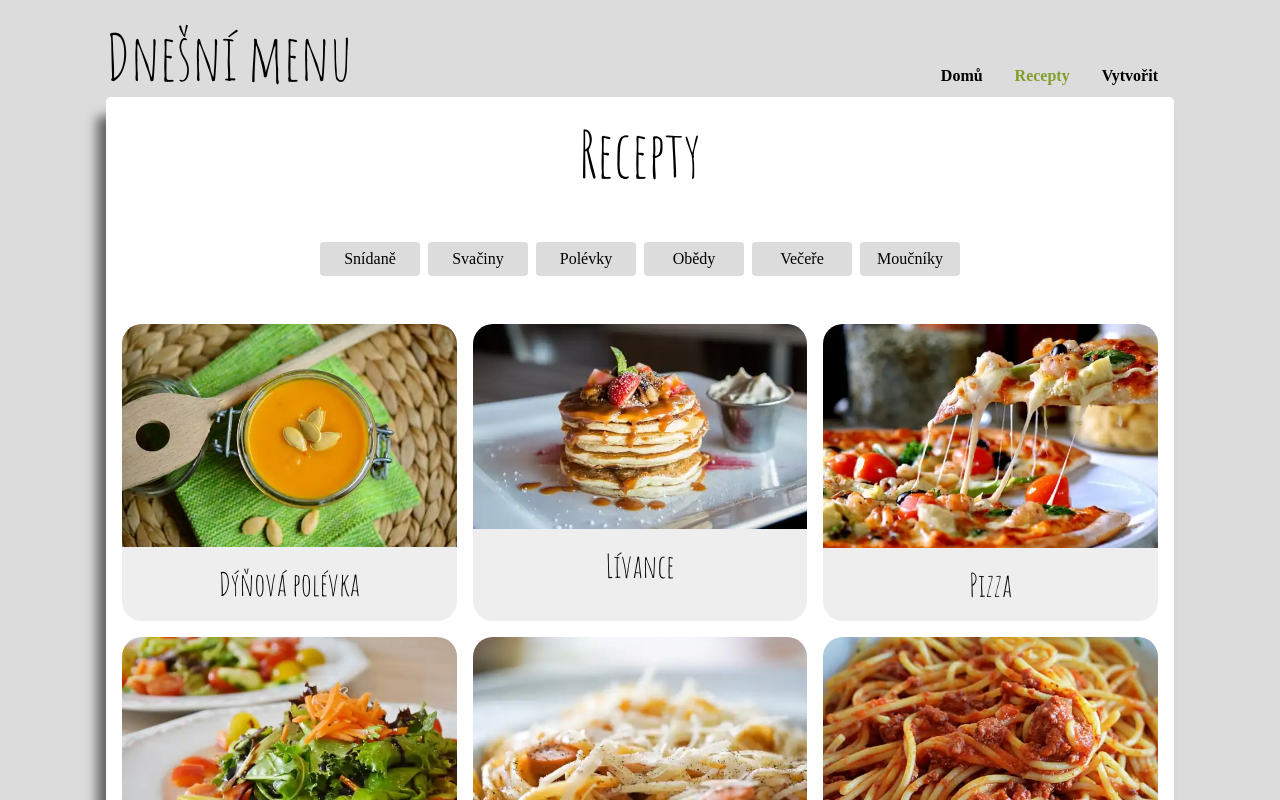
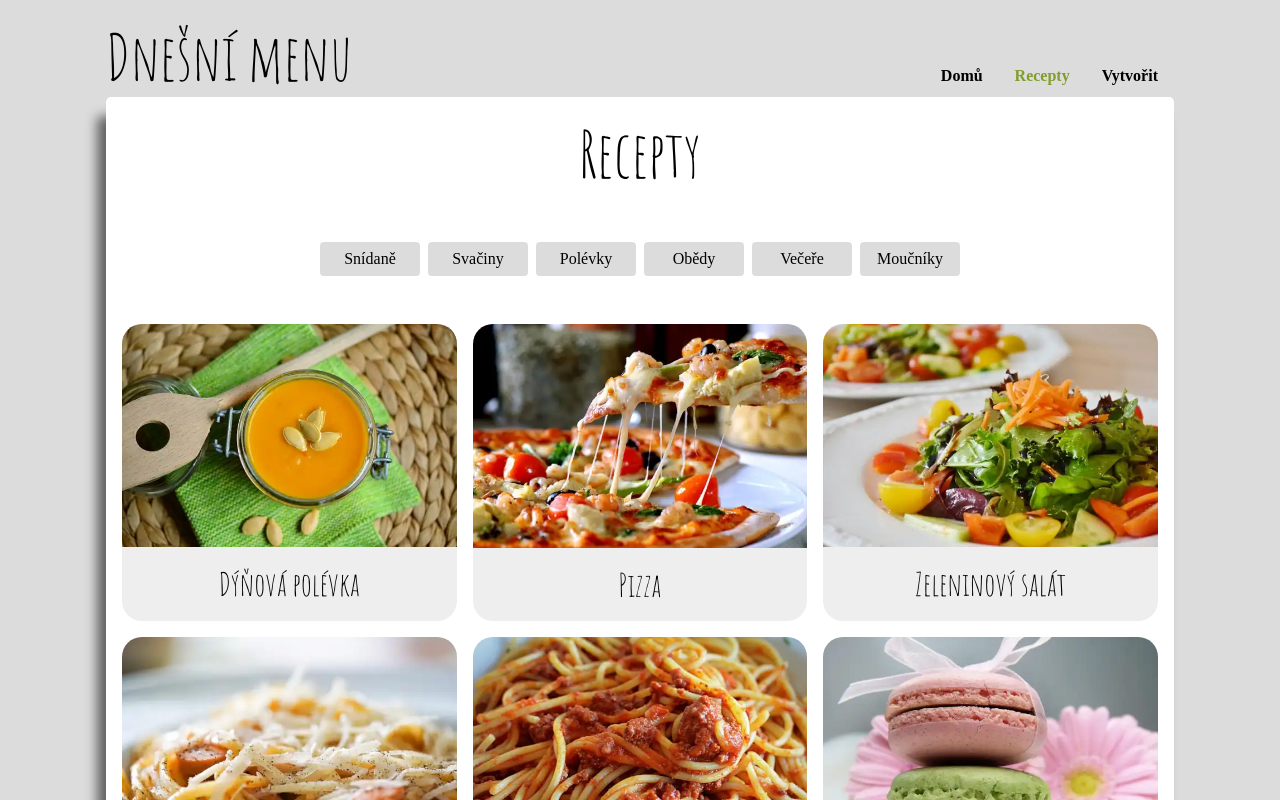
Before and after one commit to icirova/menu-planner, a React (Vite) app: page /recipes in a window 1280 px wide. Shown: the top 800 px of the page. Built offline with nearby package versions, Linux system fonts and the light colour scheme; a web font is replaced by a local one.

Commit message:
filtrování receptů podle tagů

```diff
--- a/data/recipes.jsx
+++ b/data/recipes.jsx
@@ -1,7 +1,7 @@
 export const recipes = [
     {
         "id": 1,
-        "tag":["soup"],
+        "tags":["polévky"],
         "photo_url": "dynova-polevka.webp",
         "ingredients": [
             "dýně",
@@ -10,24 +10,9 @@ export const recipes = [
         "title": "Dýňová polévka",
         "workflow": "Uvař dýni."
     },
-
-    {
-        "id": 2,
-        "tag":["breakfast","snack","dessert"],
-        "photo_url": "livance.webp",
-        "ingredients": [
-            "hladká mouka",
-            "mléko",
-            "vejce",
-            "olej"
-        ],
-        "title": "Lívance",
-        "workflow": "Připrav těsto a na oleji smaž lívance."
-    },
-
     {
         "id": 3,
-        "tag":["lunch","dinner"],
+        "tags":["obědy","večeře"],
         "photo_url": "pizza.webp",
         "ingredients": [
             "hladká mouka",
@@ -38,10 +23,9 @@ export const recipes = [
         "title": "Pizza",
         "workflow": "Objednej pizzu s dovozem."
     },
-
     {
         "id": 4,
-        "tag":["lunch","dinner", "snack"],
+        "tags":["obědy","večeře","svačiny"],
         "photo_url": "salat.webp",
         "ingredients": [
             "hladká mouka",
@@ -52,10 +36,9 @@ export const recipes = [
         "title": "Zeleninový salát",
         "workflow": "Natrhej salát."
     },
-
     {
         "id": 5,
-        "tag":["lunch","dinner"],
+        "tags":["obědy","večeře"],
         "photo_url": "carbonara.webp",
         "ingredients": [
             "špagety",
@@ -68,7 +51,7 @@ export const recipes = [
     },
     {
         "id": 6,
-        "tag":["lunch","dinner"],
+        "tags":["obědy","večeře"],
         "photo_url": "bolonske.webp",
         "ingredients": [
             "špagety",
@@ -83,7 +66,7 @@ export const recipes = [
     },
     {
         "id": 7,
-        "tag":["dessert"],
+        "tags":["moučníky"],
         "photo_url": "makronky.webp",
         "ingredients": [
             "hladká mouka",
@@ -94,10 +77,9 @@ export const recipes = [
         "title": "Makronky",
         "workflow": "Připrav těsto a peč makronky."
     },
-
     {
         "id": 8,
-        "tag":["lunch","dinner"],
+        "tags":["obědy","večeře"],
         "photo_url": "smazeny-rizek.webp",
         "ingredients": [
             "hladká mouka",
@@ -111,8 +93,21 @@ export const recipes = [
         "workflow": "Naklepej a obal."
     },
     {
+        "id": 2,
+        "tags":["snídaně","svačiny","moučníky"],
+        "photo_url": "livance.webp",
+        "ingredients": [
+            "hladká mouka",
+            "mléko",
+            "vejce",
+            "olej"
+        ],
+        "title": "Lívance",
+        "workflow": "Připrav těsto a na oleji smaž lívance."
+    },
+    {
         "id": 9,
-        "tag":["lunch","dinner"],
+        "tags":["obědy","večeře"],
         "photo_url": "rizek-hranolky.webp",
         "ingredients": [
             "hladká mouka",
--- a/src/components/Button/index.jsx
+++ b/src/components/Button/index.jsx
@@ -1,7 +1,10 @@
 import "./style.css"
 
-export const Button = ({name}) => {
+export const Button = ({name, handleTagSelection, active}) => {
   return <>
-    <button className="button">{name}</button>
+    <button
+      className={`button ${active ? 'button--active' : ''}`}
+      onClick={() => handleTagSelection(name.toLowerCase())}>{name}
+    </button>
   </>
 }
--- a/src/components/Button/style.css
+++ b/src/components/Button/style.css
@@ -23,3 +23,8 @@
 .button--new-recipe:hover {
     background-color: #54661d
 }
+
+.button--active {
+    background-color: rgb(143, 142, 142);
+    color: white;
+  }
--- a/src/components/Buttons/index.jsx
+++ b/src/components/Buttons/index.jsx
@@ -2,14 +2,36 @@ import { Button } from "../Button"
 import "./style.css"
 
 
-export const Buttons = () => {
+export const Buttons = ({handleTagSelection, selectedTags}) => {
+
+  console.log(selectedTags)
+
   return <div className="buttons">
-    <Button name={"Snídaně"}/>
-    <Button name={"Svačiny"} />
-    <Button name={"Polévky"} />
-    <Button name={"Obědy"} />
-    <Button name={"Večeře"} />
-    <Button name={"Moučníky"} />
+    <Button name={"Snídaně"}
+      handleTagSelection={() => handleTagSelection("snídaně")}
+      active={selectedTags && selectedTags.includes("snídaně")}
+    />
+
+    <Button name={"Svačiny"}
+      handleTagSelection={() => handleTagSelection("svačiny")}
+      active={selectedTags && selectedTags.includes("svačiny")}
+    />
+    <Button name={"Polévky"}
+      handleTagSelection={handleTagSelection}
+      active={selectedTags && selectedTags.includes("polévky")}
+    />
+    <Button name={"Obědy"}
+      handleTagSelection={handleTagSelection}
+      active={selectedTags && selectedTags.includes("obědy")}
+      />
+    <Button name={"Večeře"}
+      handleTagSelection={handleTagSelection}
+      active={selectedTags && selectedTags.includes("večeře")}
+    />
+    <Button name={"Moučníky"}
+      handleTagSelection={handleTagSelection}
+      active={selectedTags && selectedTags.includes("moučníky")}
+    />
 </div>
 
 }
--- a/src/index.html
+++ b/src/index.html
@@ -3,7 +3,7 @@
   <head>
     <meta charset="UTF-8" />
     <meta name="viewport" content="width=device-width, initial-scale=1.0" />
-    <title>Todays Menu</title>
+    <title>Dnešní menu</title>
     <script type="module" src="/index.jsx"></script>
   </head>
   <body>
--- a/src/pages/Recipes/index.jsx
+++ b/src/pages/Recipes/index.jsx
@@ -3,24 +3,43 @@ import { RecipeCard } from "../../components/RecipeCard"
 import "./style.css"
 import { recipes } from "../../../data/recipes"
 import { useNavigate } from "react-router-dom"
-
+import { useState } from "react"
 
 export const Recipes = () => {
 
-  const navigate = useNavigate()
+  const navigate = useNavigate();
+  const [selectedTags, setSelectedTags] = useState([]);
 
   const openDetail= (recipeId) => {
     navigate(`/recipe-detail/${recipeId}`)
-  }
+  };
+
+
+  const handleTagSelection = (tag) => {
+
+
+    if (selectedTags.includes(tag)) {
+      setSelectedTags(selectedTags.filter((t) => t !== tag));
+    } else {
+      setSelectedTags([tag]);
+    }
+  };
+
+  const filteredRecipes = recipes.filter((recipe) =>
+    selectedTags.every((tag) => recipe.tags.includes(tag))
+  );
 
   return <div className="main">
     <h1 className="title">Recepty</h1>
-    <Buttons />
+    <Buttons
+      handleTagSelection={handleTagSelection}
+      selectedTags={selectedTags}
+    />
 
     <div className="recipes section--grid">
 
       {
-        recipes.map(oneRecipe => {
+        filteredRecipes.map(oneRecipe => {
           return <RecipeCard
           key={oneRecipe.id}
           photo_url={oneRecipe.photo_url}
@@ -28,7 +47,7 @@ export const Recipes = () => {
           openDetail={() => openDetail(oneRecipe.id)}
           />
         })
-      }
+      };
 
     </div>
 
```
Also changed, not shown: src/components/RecipeCard/img/livance.webp.
